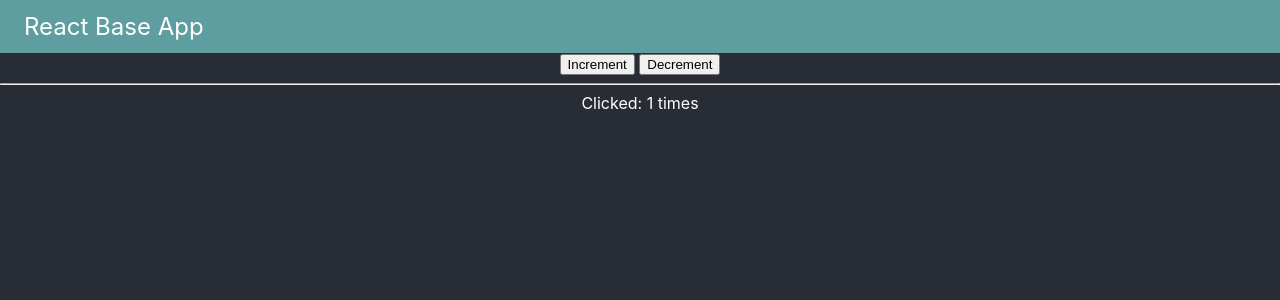
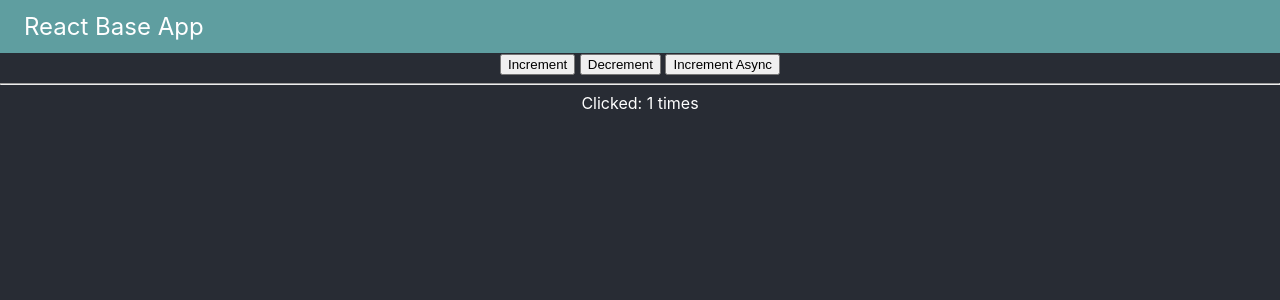
Before and after one commit to kamrulislam/base-react-redux-saga-material, a React (Create React App) app: page / in a window 1280 px wide. Shown: the top 300 px of the page. Built offline with nearby package versions, Linux system fonts and the light colour scheme.

Commit message:
addes async event

```diff
--- a/src/Counter.js
+++ b/src/Counter.js
@@ -3,7 +3,7 @@ import React, { Component } from 'react';
 import PropTypes from 'prop-types';
 import { connect } from 'react-redux';
 
-const Counter = ({ value, onIncrement, onDecrement }) =>
+const Counter = ({ value, onIncrement, onDecrement, onIncrementAsync }) =>
     <div>
       <button onClick={onIncrement}>
         Increment
@@ -11,6 +11,10 @@ const Counter = ({ value, onIncrement, onDecrement }) =>
       {' '}
       <button onClick={onDecrement}>
         Decrement
+      </button>
+      {' '}
+      <button onClick={onIncrementAsync}>
+        Increment Async
       </button>
       <hr />
       <div>
```
